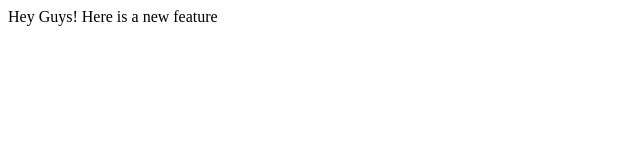
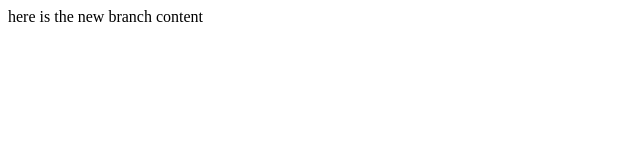
Before and after one commit to abdullahrafiqkhatri/lecture1, a plain HTML site: page index.html in a window 1280 px wide. Shown: the full height of the page, 0-640 px from the left. Drawn offline with Linux system fonts and the light colour scheme.

Commit message:
New branch contents

```diff
--- a/index.html
+++ b/index.html
@@ -2,7 +2,6 @@
 <head><title> First atom </title>
 </head>
 <body>
-Hey Guys!
-Here is a new feature
+here is the new branch content
 </body>
 </html>
```
